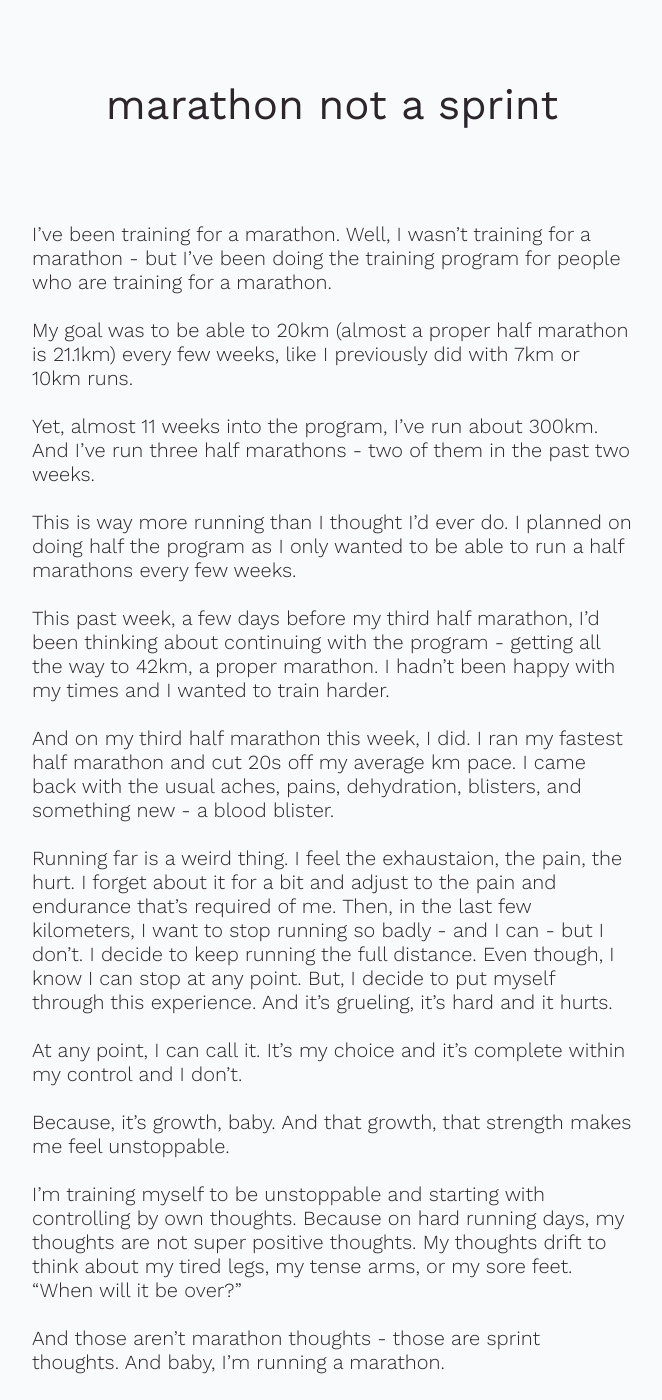
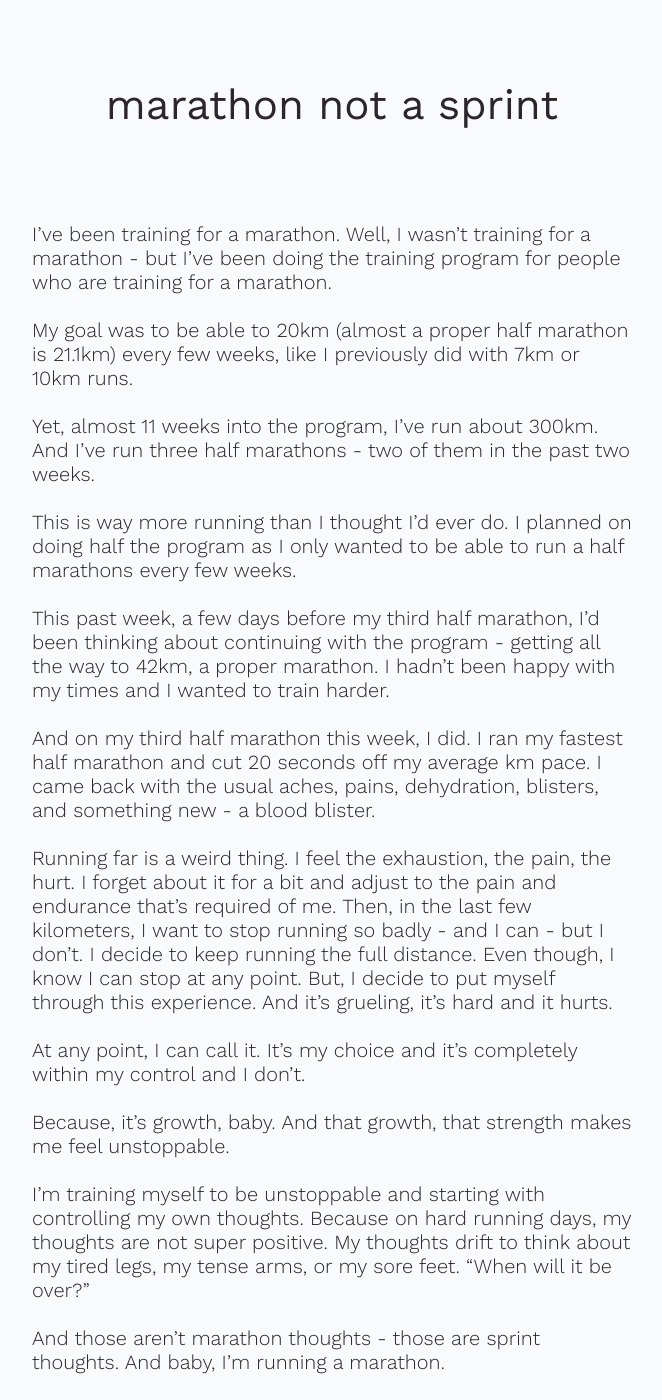
Before and after one commit to shannawn/shannonaw, a Jekyll site: the page built from brain-doodles/marathon-not-sprint.md, in a window 1280 px wide and 1400 px high. Shown: the whole window, without its empty margins (308-970 px from the left). Built offline with Jekyll 4.4.1, drawn with Linux system fonts in a browser that asks for light colours; our own code applies the rules of GitHub Pages for plain Markdown files.

Commit message:
Update marathon-not-sprint.md

```diff
--- a/brain-doodles/marathon-not-sprint.md
+++ b/brain-doodles/marathon-not-sprint.md
@@ -12,15 +12,15 @@ This is way more running than I thought I'd ever do. I planned on doing half the
 
 This past week, a few days before my third half marathon, I'd been thinking about continuing with the program - getting all the way to 42km, a proper marathon. I hadn't been happy with my times and I wanted to train harder.
 
-And on my third half marathon this week, I did. I ran my fastest half marathon and cut 20s off my average km pace. I came back with the usual aches, pains, dehydration, blisters, and something new - a blood blister.
+And on my third half marathon this week, I did. I ran my fastest half marathon and cut 20 seconds off my average km pace. I came back with the usual aches, pains, dehydration, blisters, and something new - a blood blister.
 
-Running far is a weird thing. I feel the exhaustaion, the pain, the hurt. I forget about it for a bit and adjust to the pain and endurance that's required of me. Then, in the last few kilometers, I want to stop running so badly - and I can - but I don't. I decide to keep running the full distance. Even though, I know I can stop at any point. But, I decide to put myself through this experience. And it's grueling, it's hard and it hurts.
+Running far is a weird thing. I feel the exhaustion, the pain, the hurt. I forget about it for a bit and adjust to the pain and endurance that's required of me. Then, in the last few kilometers, I want to stop running so badly - and I can - but I don't. I decide to keep running the full distance. Even though, I know I can stop at any point. But, I decide to put myself through this experience. And it's grueling, it's hard and it hurts.
 
-At any point, I can call it. It's my choice and it's complete within my control and I don't.
+At any point, I can call it. It's my choice and it's completely within my control and I don't.
 
 Because, it's growth, baby. And that growth, that strength makes me feel unstoppable.
 
-I'm training myself to be unstoppable and starting with controlling by own thoughts. Because on hard running days, my thoughts are not super positive thoughts. My thoughts drift to think about my tired legs, my tense arms, or my sore feet. "When will it be over?"
+I'm training myself to be unstoppable and starting with controlling my own thoughts. Because on hard running days, my thoughts are not super positive. My thoughts drift to think about my tired legs, my tense arms, or my sore feet. "When will it be over?"
 
 And those aren't marathon thoughts - those are sprint thoughts. And baby, I'm running a marathon.
 
```
